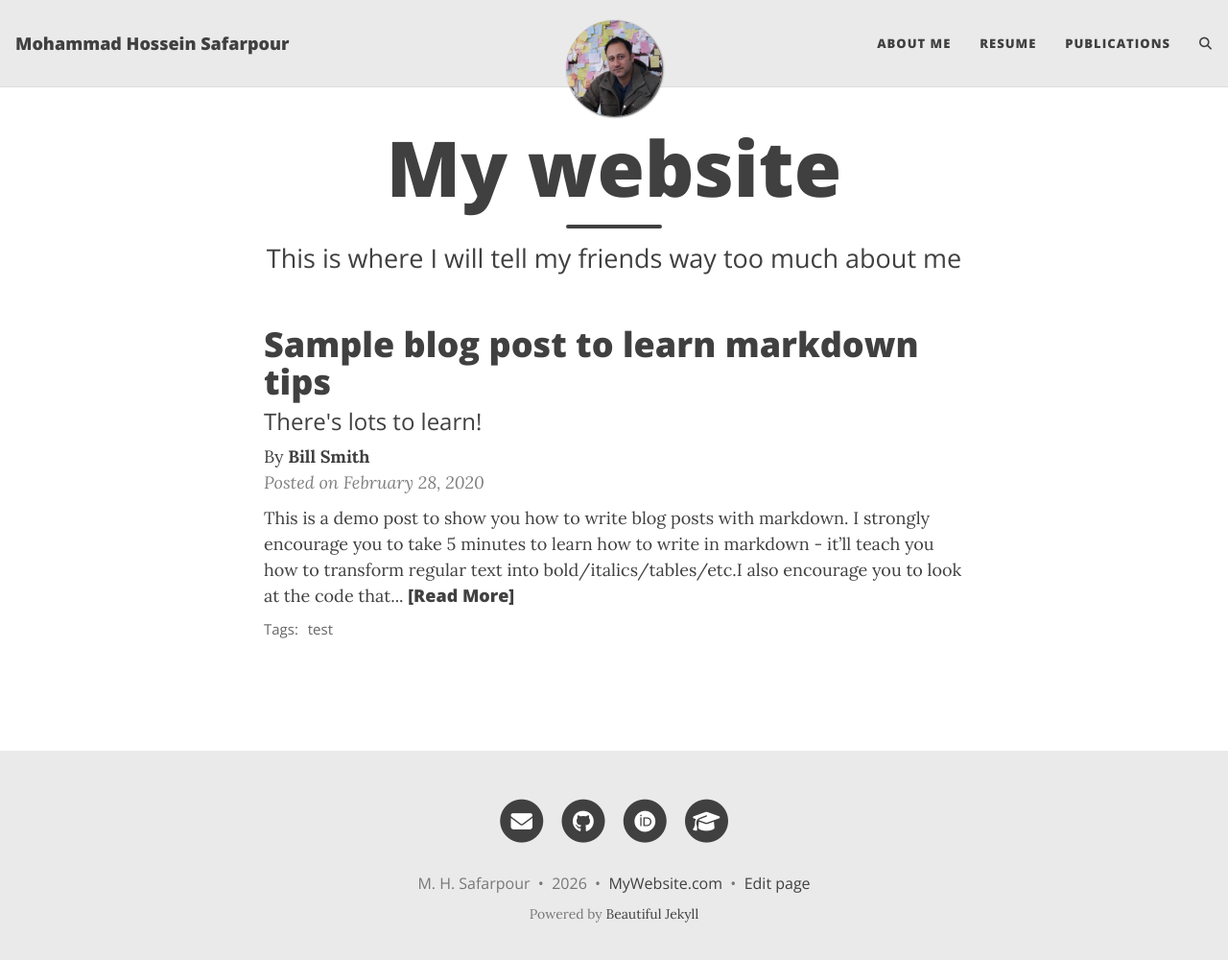
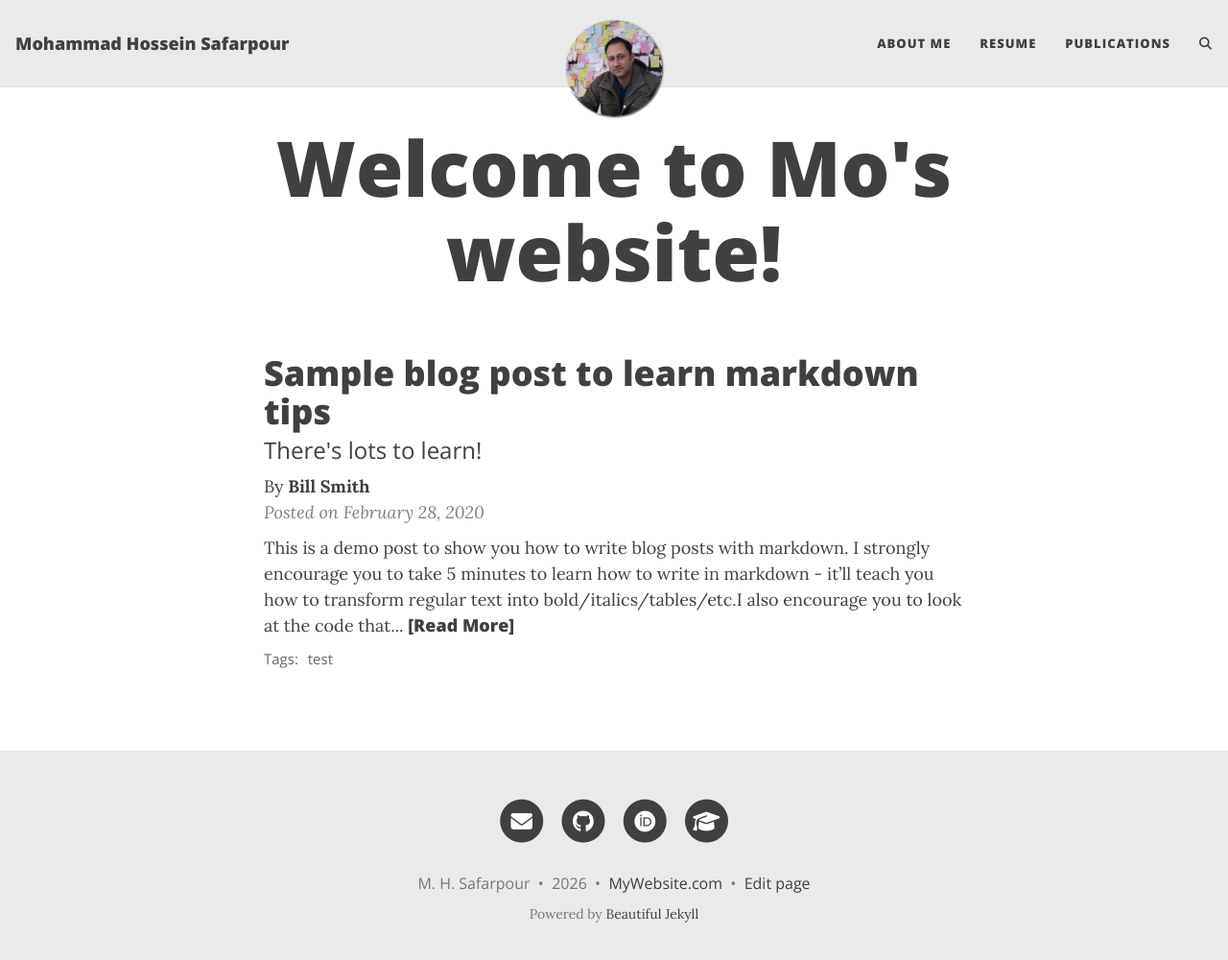
Before and after one commit to safarpour-mh/safarpour-mh.github.io, a Jekyll site: the page built from index.html, in a window 1280 px wide and 1013 px high. Shown: the top 1000 px of the window at 96% size. Built offline with Jekyll 4.4.1, drawn with Linux system fonts in a browser that asks for light colours; the list of posts is cut into pages by our own code; comment, search, counter and statistics services are not loaded.

Commit message:
Update index.html

```diff
--- a/index.html
+++ b/index.html
@@ -1,5 +1,5 @@
 ---
 layout: home
-title: My website
-subtitle: This is where I will tell my friends way too much about me
+title: Welcome to Mo's website!
+# subtitle: This is where I will tell my friends way too much about me
 ---
```
